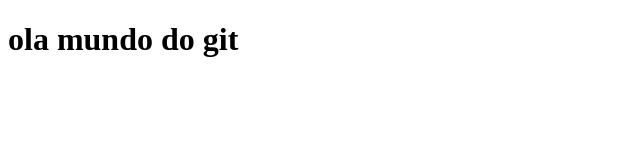
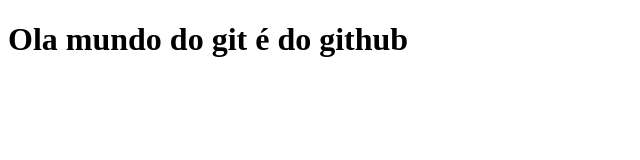
Before and after one commit to oficial-pt-br/al-git, a plain HTML site: page index.html in a window 1280 px wide. Shown: the whole page, without its empty margins (0-640 px from the left). Drawn offline with Linux system fonts and the light colour scheme.

Commit message:
adicionamos a plarava git hub!

```diff
--- a/index.html
+++ b/index.html
@@ -7,7 +7,7 @@
     <link rel="stylesheet" href="css/index.css" />
   </head>
   <body>
-    <h1>ola mundo do git</h1>
+    <h1>Ola mundo do git é do github</h1>
     <script src="js/index.js"></script>
   </body>
 </html>
```
